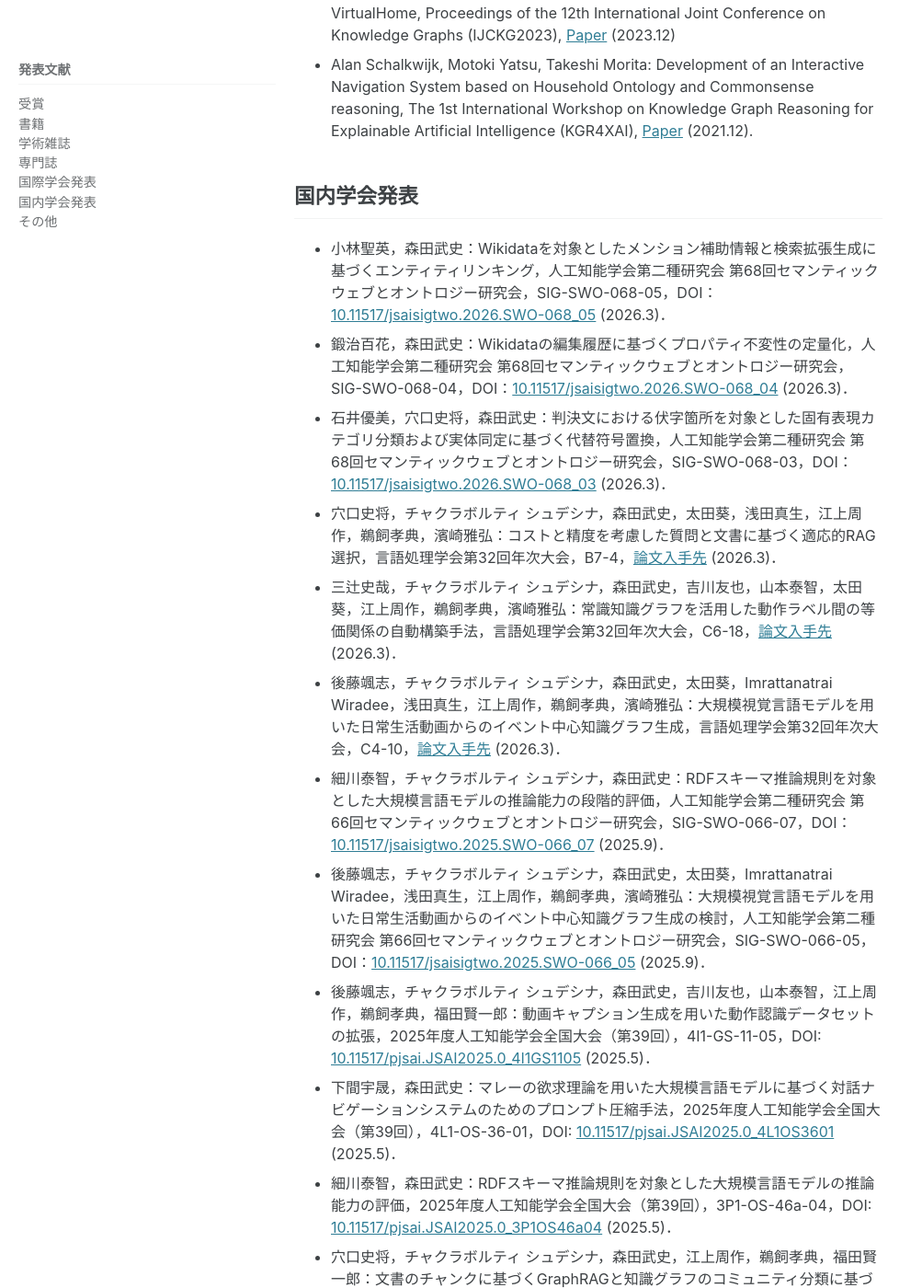
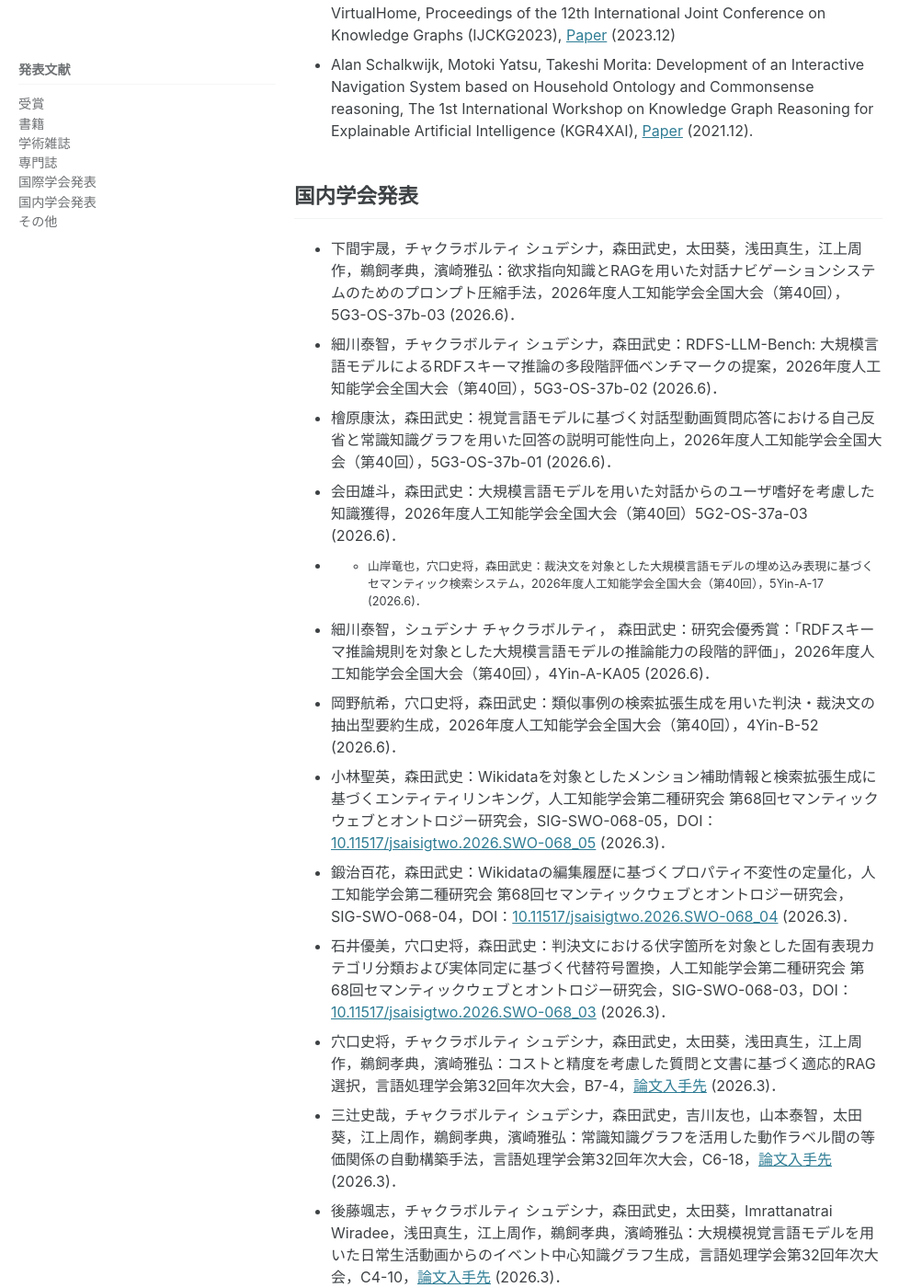
Before and after one commit to ke-lab-it-agu/ke-lab-it-agu.github.io, a Jekyll site: the page built from publications.md, in a window 1280 px wide and 1400 px high, scrolled down 2998 px. Shown: the whole window at 92% size, without its empty margins (0-1003 px from the left). Built offline with Jekyll 4.4.1, drawn with Linux system fonts in a browser that asks for light colours; cached includes are drawn as plain includes.

Commit message:
update index and publications

```diff
--- a/publications.md
+++ b/publications.md
@@ -44,6 +44,13 @@ sidebar:
 - Alan Schalkwijk, Motoki Yatsu, Takeshi Morita: Development of an Interactive Navigation System based on Household Ontology and Commonsense reasoning, The 1st International Workshop on Knowledge Graph Reasoning for Explainable Artificial Intelligence (KGR4XAI), [Paper](https://kgr4xai.ikgrc.org/2021/papers/KGR4XAI_2021_paper_2_cr.pdf) (2021.12). <!-- 2021/12/6 -->
 
 ## 国内学会発表
+- 下間宇晟，チャクラボルティ シュデシナ，森田武史，太田葵，浅田真生，江上周作，鵜飼孝典，濱崎雅弘：欲求指向知識とRAGを用いた対話ナビゲーションシステムのためのプロンプト圧縮手法，2026年度人工知能学会全国大会（第40回），5G3-OS-37b-03 (2026.6)．<!-- 2026/6/12 -->
+- 細川泰智，チャクラボルティ シュデシナ，森田武史：RDFS-LLM-Bench: 大規模言語モデルによるRDFスキーマ推論の多段階評価ベンチマークの提案，2026年度人工知能学会全国大会（第40回），5G3-OS-37b-02 (2026.6)．<!-- 2026/6/12 -->
+- 檜原康汰，森田武史：視覚言語モデルに基づく対話型動画質問応答における自己反省と常識知識グラフを用いた回答の説明可能性向上，2026年度人工知能学会全国大会（第40回），5G3-OS-37b-01 (2026.6)．<!-- 2026/6/12 -->
+- 会田雄斗，森田武史：大規模言語モデルを用いた対話からのユーザ嗜好を考慮した知識獲得，2026年度人工知能学会全国大会（第40回）5G2-OS-37a-03 (2026.6)．<!-- 2026/6/12 -->
+- - 山岸竜也，穴口史将，森田武史：裁決文を対象とした大規模言語モデルの埋め込み表現に基づくセマンティック検索システム，2026年度人工知能学会全国大会（第40回），5Yin-A-17 (2026.6)．<!-- 2026/6/12 -->
+- 細川泰智，シュデシナ チャクラボルティ， 森田武史：研究会優秀賞：「RDFスキーマ推論規則を対象とした大規模言語モデルの推論能力の段階的評価」，2026年度人工知能学会全国大会（第40回），4Yin-A-KA05 (2026.6)．<!-- 2026/6/11 -->
+- 岡野航希，穴口史将，森田武史：類似事例の検索拡張生成を用いた判決・裁決文の抽出型要約生成，2026年度人工知能学会全国大会（第40回），4Yin-B-52 (2026.6)．<!-- 2026/6/11 -->
 - 小林聖英，森田武史：Wikidataを対象としたメンション補助情報と検索拡張生成に基づくエンティティリンキング，人工知能学会第二種研究会 第68回セマンティックウェブとオントロジー研究会，SIG-SWO-068-05，DOI：[10.11517/jsaisigtwo.2026.SWO-068_05](https://doi.org/10.11517/jsaisigtwo.2026.SWO-068_05) (2026.3)．<!-- 2026/3/16 -->
 - 鍛治百花，森田武史：Wikidataの編集履歴に基づくプロパティ不変性の定量化，人工知能学会第二種研究会 第68回セマンティックウェブとオントロジー研究会，SIG-SWO-068-04，DOI：[10.11517/jsaisigtwo.2026.SWO-068_04](https://doi.org/10.11517/jsaisigtwo.2026.SWO-068_04) (2026.3)．<!-- 2026/3/16 -->
 - 石井優美，穴口史将，森田武史：判決文における伏字箇所を対象とした固有表現カテゴリ分類および実体同定に基づく代替符号置換，人工知能学会第二種研究会 第68回セマンティックウェブとオントロジー研究会，SIG-SWO-068-03，DOI：[10.11517/jsaisigtwo.2026.SWO-068_03](https://doi.org/10.11517/jsaisigtwo.2026.SWO-068_03) (2026.3)．<!-- 2026/3/16 -->
```
Also changed, not shown: index.md (+2 -0 lines).
